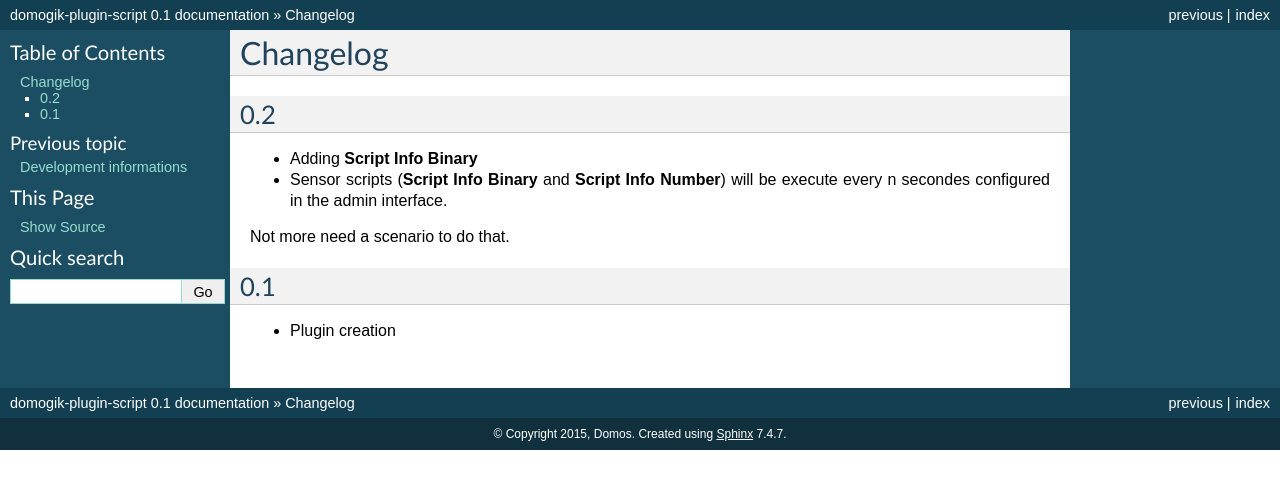
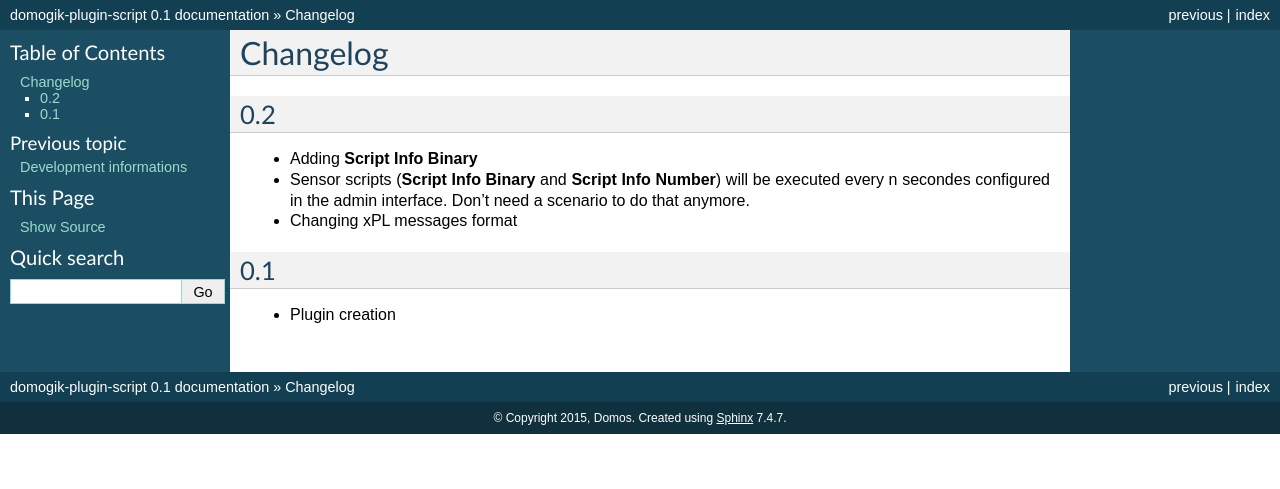
Before and after one commit to vdomos/domogik-plugin-script, a Sphinx documentation site: the page built from docs/changelog.txt, in a window 1280 px wide. Shown: the top 489 px of the page. Built offline with Sphinx 7.4.7, drawn with Linux system fonts in a browser that asks for light colours.

Commit message:
Doc update

```diff
--- a/docs/changelog.txt
+++ b/docs/changelog.txt
@@ -6,8 +6,8 @@ Changelog
 ===
 
 * Adding **Script Info Binary**
-* Sensor scripts (**Script Info Binary** and **Script Info Number**) will be execute every n secondes configured in the admin interface.
-Not more need a scenario to do that.
+* Sensor scripts (**Script Info Binary** and **Script Info Number**) will be executed every n secondes configured in the admin interface. Don't need a scenario to do that anymore.
+* Changing xPL messages format
 
 
 0.1
```
